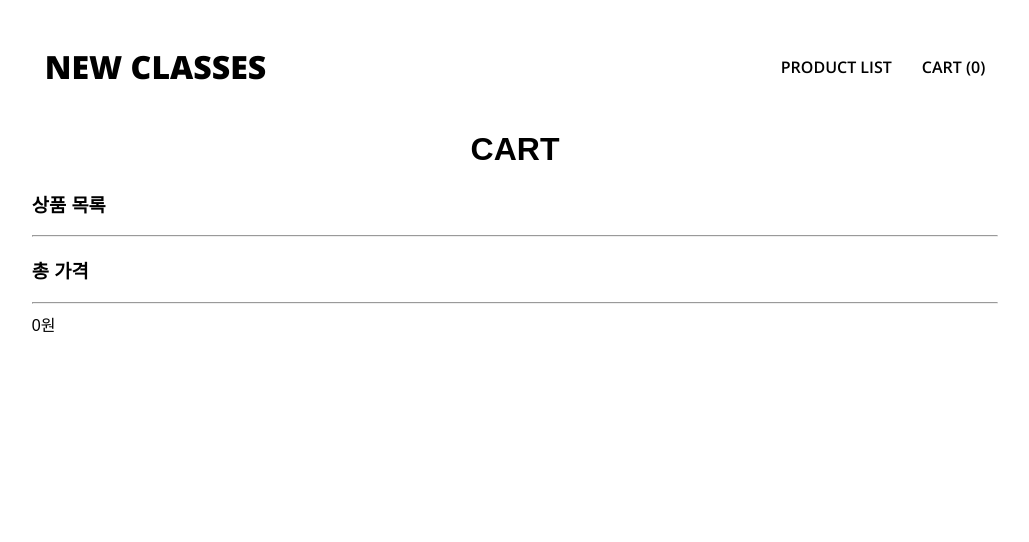
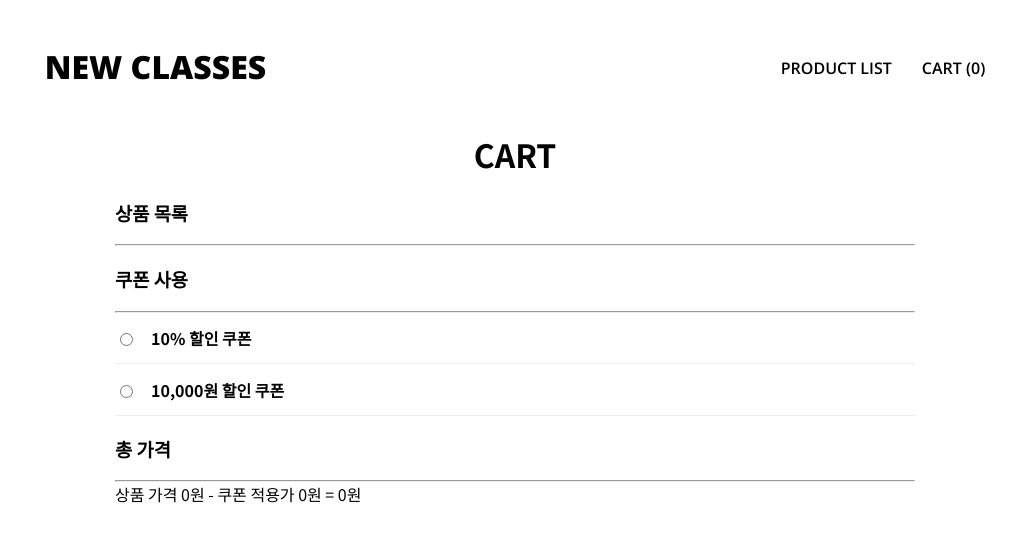
Before and after one commit to charmjeh/cart-system, a React (Create React App) app: page /cart in a window 1280 px wide. Shown: the top 542 px of the page, without its empty margins (125-1154 px from the left). Built offline with nearby package versions, Linux system fonts and the light colour scheme.

Commit message:
feat: 장바구니 목록 중 결제할 항목 선택 및 삭제 기능 추가

```diff
--- a/public/index.html
+++ b/public/index.html
@@ -1,43 +1,22 @@
 <!DOCTYPE html>
 <html lang="en">
+
 <head>
   <meta charset="utf-8" />
   <link rel="icon" href="%PUBLIC_URL%/favicon.ico" />
   <meta name="viewport" content="width=device-width, initial-scale=1" />
-    <meta name="theme-color" content="#000000" />
-    <meta
-      name="description"
-      content="Web site created using create-react-app"
-    />
-    <link rel="apple-touch-icon" href="%PUBLIC_URL%/logo192.png" />
-    <!--
-      manifest.json provides metadata used when your web app is installed on a
-      user's mobile device or desktop. See https://developers.google.com/web/fundamentals/web-app-manifest/
-    -->
-    <link rel="manifest" href="%PUBLIC_URL%/manifest.json" />
-    <!--
-      Notice the use of %PUBLIC_URL% in the tags above.
-      It will be replaced with the URL of the `public` folder during the build.
-      Only files inside the `public` folder can be referenced from the HTML.
-
-      Unlike "/favicon.ico" or "favicon.ico", "%PUBLIC_URL%/favicon.ico" will
-      work correctly both with client-side routing and a non-root public URL.
-      Learn how to configure a non-root public URL by running `npm run build`.
-    -->
+  <link rel="preconnect" href="https://fonts.gstatic.com">
+  <link href="https://fonts.googleapis.com/css2?family=Open+Sans:wght@400;600;800&display=swap" rel="stylesheet">
+  <link rel="preconnect" href="https://fonts.gstatic.com">
+  <link
+    href="https://fonts.googleapis.com/css2?family=Noto+Sans+KR:wght@300;400;500;700;900&family=Open+Sans:wght@400;600;800&display=swap"
+    rel="stylesheet">
   <title>React App</title>
 </head>
+
 <body>
   <noscript>You need to enable JavaScript to run this app.</noscript>
   <div id="root"></div>
-    <!--
-      This HTML file is a template.
-      If you open it directly in the browser, you will see an empty page.
+</body>
 
-      You can add webfonts, meta tags, or analytics to this file.
-      The build step will place the bundled scripts into the <body> tag.
-
-      To begin the development, run `npm start` or `yarn start`.
-      To create a production bundle, use `npm run build` or `yarn build`.
-    -->
-  </body>
 </html>
--- a/src/App.js
+++ b/src/App.js
@@ -8,10 +8,9 @@ import Cart from './pages/cart';
 import { useEffect } from 'react';
 
 const GlobalStyle = createGlobalStyle`
-  @import url('https://fonts.googleapis.com/css2?family=Noto+Sans+KR:wght@300;400;500;700;900&display=swap');
-
   body {
     font-family: 'Noto Sans KR', sans-serif;
+    font-weight: 400;
   }
 `;
 
--- a/src/components/Header.js
+++ b/src/components/Header.js
@@ -4,7 +4,6 @@ import styled from 'styled-components';
 import { CartContext } from "../CartContext";
 
   const HeaderBlock = styled.header`
-    @import url('https://fonts.googleapis.com/css2?family=Open+Sans:wght@400;600;800&display=swap');
     display: flex;
     justify-content: space-between;
     align-items: center;
--- a/src/components/cartItem.js
+++ b/src/components/cartItem.js
@@ -1,4 +1,4 @@
-import React, { useContext } from 'react';
+import React from 'react';
 import styled from 'styled-components';
 
 const CardContainer = styled.div`
@@ -6,17 +6,20 @@ const CardContainer = styled.div`
   flex-wrap: wrap;
   justify-content: center;
   align-items: center;
-  margin-bottom: 20px;
+  padding: 13px 0px;
+  border-bottom: 1px solid #efefef;
 
   & > img,
   & > div,
   & > strong,
-  & > button {
+  & > button,
+  & > input {
     margin-right: 20px;
   }
 `
 
 const CoverImage = styled.img`
+  flex: 1;
   width: 100px;
   height: 100px;
   object-fit: cover;
@@ -24,34 +27,73 @@ const CoverImage = styled.img`
 `;
 
 const CartItemInfo = styled.div`
-  width: 400px;
+  flex: 3;
+  width: 430px;
   height: 100px;
   display: flex;
   justify-content: flex-start;
   flex-direction: column;
 
   h2 {
+    flex: 3;
     text-align: left;
     margin: 0px;
     margin-bottom: 10px;
     font-size: 1.1rem;
   }
   strong {
+    flex: 3;
     font-size: 1rem;
     color: #555
   }
+  .couponNotAvailable {
+    margin-left: 10px;
+    font-size: 0.8rem;
+    background-color: #ecf0f1;
+    color: #999;
+    border-radius: 2px;
+    padding: 2px 5px;
+  }
 `;
 
-function CartItem({ cartItem: {product, quantity} }) {
+const RemoveBtn = styled.button`
+  background-color: transparent;
+  font-weight: bold;
+  font-size: 0.9rem;
+  border: 0;
+`
+
+function CartItem({
+  cartItem: {checked, product, quantity},
+  handleCheckProduct,
+  handleRemoveProduct
+}) {
     return (
       <CardContainer>
+        <input
+          type="checkbox"
+          name={product.id}
+          value={product.id}
+          defaultChecked={checked}
+          onClick={handleCheckProduct}
+        />
         <CoverImage src={product.coverImage} alt={product.title}/>
         <CartItemInfo>
           <h2>{product.title}</h2>
-          <strong>{product.price}원</strong>
+          <strong>
+            {product.price}원
+            {
+              product.availableCoupon === false &&
+                <span className="couponNotAvailable">
+                  쿠폰 사용 불가능
+                </span>
+            }
+          </strong>
         </CartItemInfo>
         <strong>{quantity}개</strong>
-        <button>삭제</button>
+        <RemoveBtn
+          onClick={()=> handleRemoveProduct(product.id)}
+        >삭제</RemoveBtn>
       </CardContainer>
     );
   }
--- /dev/null
+++ b/src/components/couponItem.js
@@ -0,0 +1,33 @@
+import React from 'react';
+import styled from 'styled-components';
+
+const CardContainer = styled.div`
+  display: flex;
+  flex-wrap: wrap;
+  justify-content: flex-start;
+  align-items: center;
+  border-bottom: 1px solid #efefef;
+
+  h2 {
+    font-size: 1rem;
+  }
+  input {
+    margin-right: 18px;
+  }
+`
+
+function CouponItem({ coupon, handleCheckCoupon, index }) {
+    return (
+      <CardContainer>
+          <input
+            type="radio"
+            name="selectCoupon"
+            value={index}
+            onClick={handleCheckCoupon}
+          />
+          <h2>{coupon.title}</h2>
+      </CardContainer>
+    );
+  }
+
+export default CouponItem;
--- a/src/components/productItem.js
+++ b/src/components/productItem.js
@@ -1,8 +1,6 @@
 import React, { useContext } from 'react';
 import styled from 'styled-components';
 import { CartContext } from '../CartContext';
-// import { FontAwesomeIcon } from "@fortawesome/react-fontawesome";
-// import { faCaretDown } from "@fortawesome/free-solid-svg-icons";
 
 const Card = styled.div`
   width: 278px;
@@ -28,7 +26,7 @@ const ClassName = styled.div`
     &.clamp {
       font-size: 1rem;
       -webkit-box-orient: vertical;
-      -webkit-line-clamp: 2;
+      -webkit-line-clamp: 3;
       overflow: hidden;
     }
   }
@@ -55,6 +53,7 @@ function ProductItem({ product }) {
       }
       else {
         setCartList(cartListClone.concat({
+          checked: true,
           quantity: 1,
           product
         }))
@@ -64,8 +63,7 @@ function ProductItem({ product }) {
       <Card>
         <CoverImage src={product.coverImage} alt={product.title}/>
         <ClassName>
-          <h1 className="title clamp">{product.title}</h1>
-          {/* <button><FontAwesomeIcon icon={faCaretDown}/></button> */}
+          <h1 className="title">{product.title}</h1>
         </ClassName>
         <div>
           월&nbsp;
@@ -73,7 +71,9 @@ function ProductItem({ product }) {
             {product.price.toLocaleString()}
           </strong>
         </div>
-        <AddCart onClick={addItemToCart}>장바구니에 담기</AddCart>
+        <AddCart
+          onClick={addItemToCart}
+        >장바구니에 담기</AddCart>
       </Card>
     );
   }
--- a/src/pages/cart.js
+++ b/src/pages/cart.js
@@ -2,33 +2,88 @@ import React, { useState, useContext } from 'react';
 import styled from 'styled-components';
 import { CartContext } from '../CartContext';
 import CartItem from '../components/cartItem';
+import CouponItem from '../components/couponItem';
 import { coupons } from '../coupons.js';
 
 const CartContainer = styled.div`
   & {
+    width: 800px;
+    margin: 0 auto;
+    position: relative;
+
     h1 {
       font-size: 2rem;
       text-align: center;
+    }
+
+    h3 button {
+      position: absolute;
+      right: 0;
+    }
+
+    hr {
+      margin-bottom: 0;
     }
   }
 `;
 
 const Cart = () => {
-  const {cartList} = useContext(CartContext);
-  console.log(coupons)
+  const {cartList, setCartList} = useContext(CartContext);
+  const {couponList} =
+    useState(coupons.map(coupon => coupon.checked = false));
+
+  const handleCheckProduct = (e) => {
+    const cartListClone = [...cartList]
+    const idx = cartListClone.findIndex(cartItem => cartItem.product.id === e.target.name)
+    cartListClone[idx].checked = e.target.checked;
+    setCartList(cartListClone)
+  }
+
+  const handleRemoveProduct = (id) => {
+    setCartList(cartList.filter(cartItem => cartItem.product.id !== id));
+  }
+
+  const handleCheckCoupon = (e) => {
+    // TODO: Add Coupon
+  }
+
+  const ProductSum = () => cartList.reduce((prev, next)=>{
+    const acc = next.checked ? (next.quantity * next.product.price) : 0
+    return prev + acc;
+  }, 0)
+
   return (
     <CartContainer>
       <h1>CART</h1>
       <h3><strong>상품 목록</strong></h3>
       <hr/>
       <div>
-        {cartList.map((cartItem, idx) => <CartItem key={idx} cartItem={cartItem} />)}
+        {
+          cartList.map((cartItem, idx) => {
+            return <CartItem
+              cartItem={cartItem}
+              handleCheckProduct={handleCheckProduct}
+              handleRemoveProduct={handleRemoveProduct}
+              key={idx}
+              />
+          })
+        }
       </div>
+      <h3><strong>쿠폰 사용</strong></h3>
+      <hr/>
+        {
+          coupons.map((coupon, idx) => {
+            return <CouponItem
+              coupon={coupon}
+              index={idx}
+              handleCheckCoupon={handleCheckCoupon}
+              key={idx}
+            />
+          })
+        }
       <h3><strong>총 가격</strong></h3>
       <hr/>
-      {cartList.reduce((prev, next)=>{
-        return prev + (next.quantity * next.product.price);
-      }, 0)}원
+      상품 가격 <ProductSum />원 - 쿠폰 적용가 0원 = 0원
     </CartContainer>
   );
 };
```
Also changed, not shown: 2 other files (tests, documents, lock files or other folders). Lines whose indentation alone changed are shown as unchanged.
